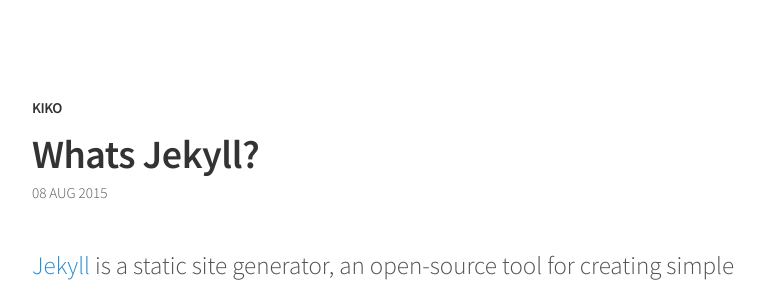
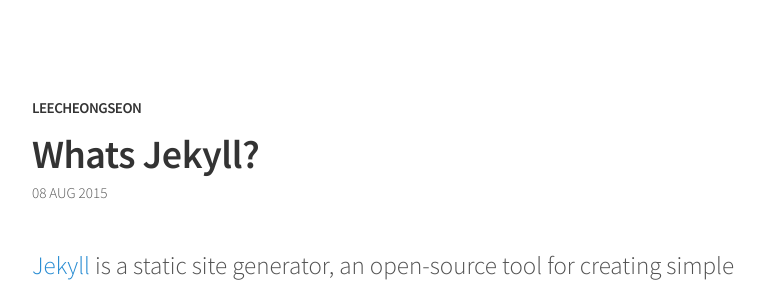
Before and after one commit to LeeCheongseon/LeeCheongseon.github.io, a Jekyll site: the page built from _posts/2015-08-08-whats-jekyll.md, in a window 1280 px wide. Shown: the top 293 px of the page, without its empty margins (248-1013 px from the left). Built offline with Jekyll 4.4.1, drawn with Linux system fonts in a browser that asks for light colours; Markdown is read by kramdown in place of the engine named in the settings.

Commit message:
writing post

```diff
--- a/_config.yml
+++ b/_config.yml
@@ -3,7 +3,7 @@
 # # # # # # # #
 
 # Basic
-name:               "Kiko"
+name:               "LeeCheongseon"
 
 # URL
 baseurl:            ""
@@ -16,7 +16,7 @@
 # Navigation
 nav:
   - name:           "About"
-    href:           "//gfjaru.github.io/Kiko/about"
+    href:           "//LeeCheongseon.github.io"
   - name:           "Download"
     href:           "//github.com/gfjaru/Kiko/releases"
 
```
